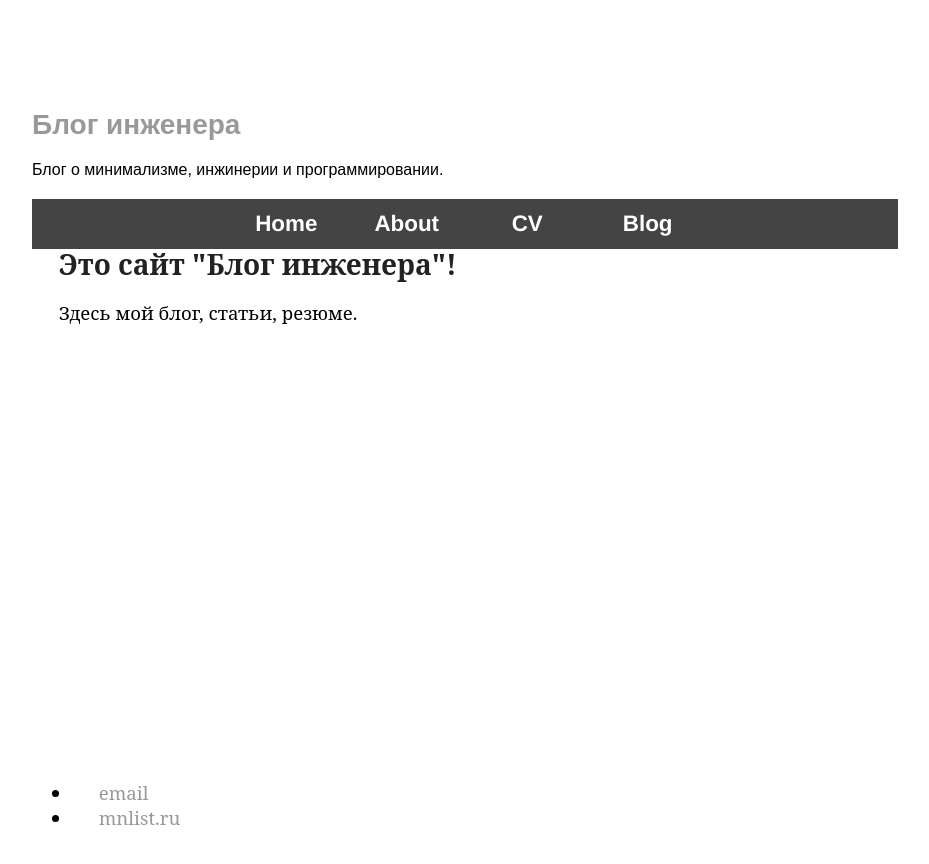
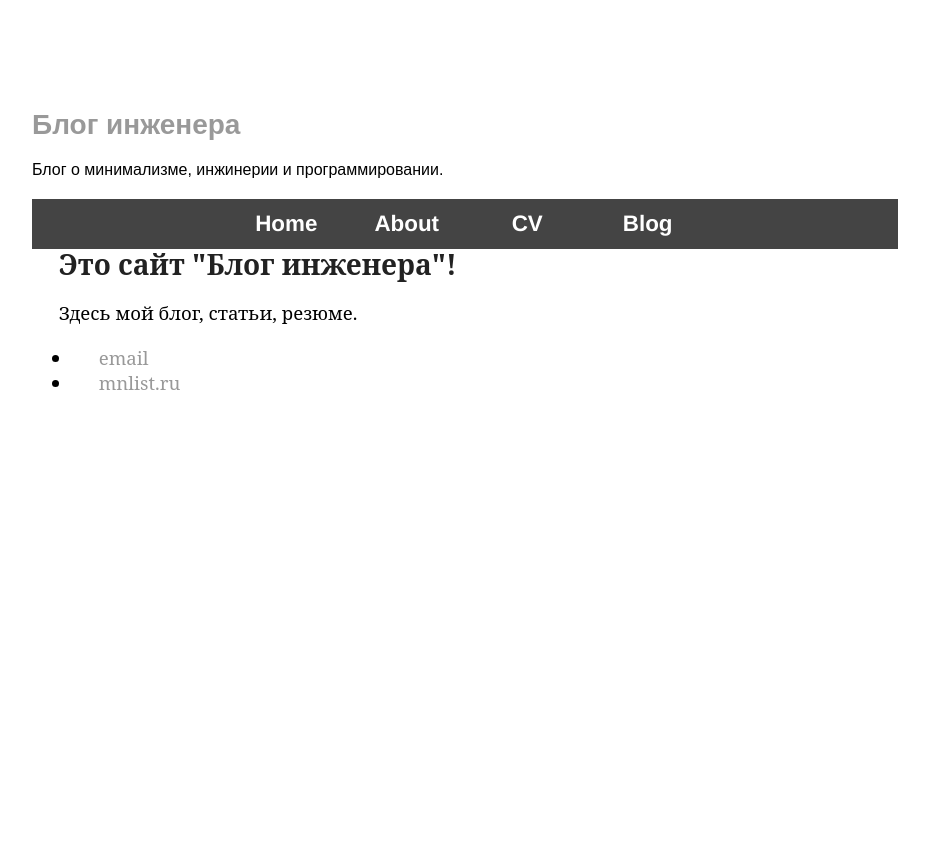
Before and after one commit to kiselevmv/kiselevmv.github.io, a Jekyll site: the page built from index.html, in a window 1280 px wide. Shown: the top 864 px of the page, without its empty margins (160-1089 px from the left). Built offline with Jekyll 4.4.1, drawn with Linux system fonts in a browser that asks for light colours; nearby versions of some CDN libraries; the list of posts is cut into pages by our own code.

Commit message:
Update main.css

```diff
--- a/css/main.css
+++ b/css/main.css
@@ -262,9 +262,9 @@ header {
 }
 
 footer {
-  width:270px;
-  float:left;
-  position:fixed;
+/*  width:270px; */
+/*  float:left; */
+/*  position:fixed; */
   bottom:50px;
   -webkit-font-smoothing:subpixel-antialiased;
 }
```
